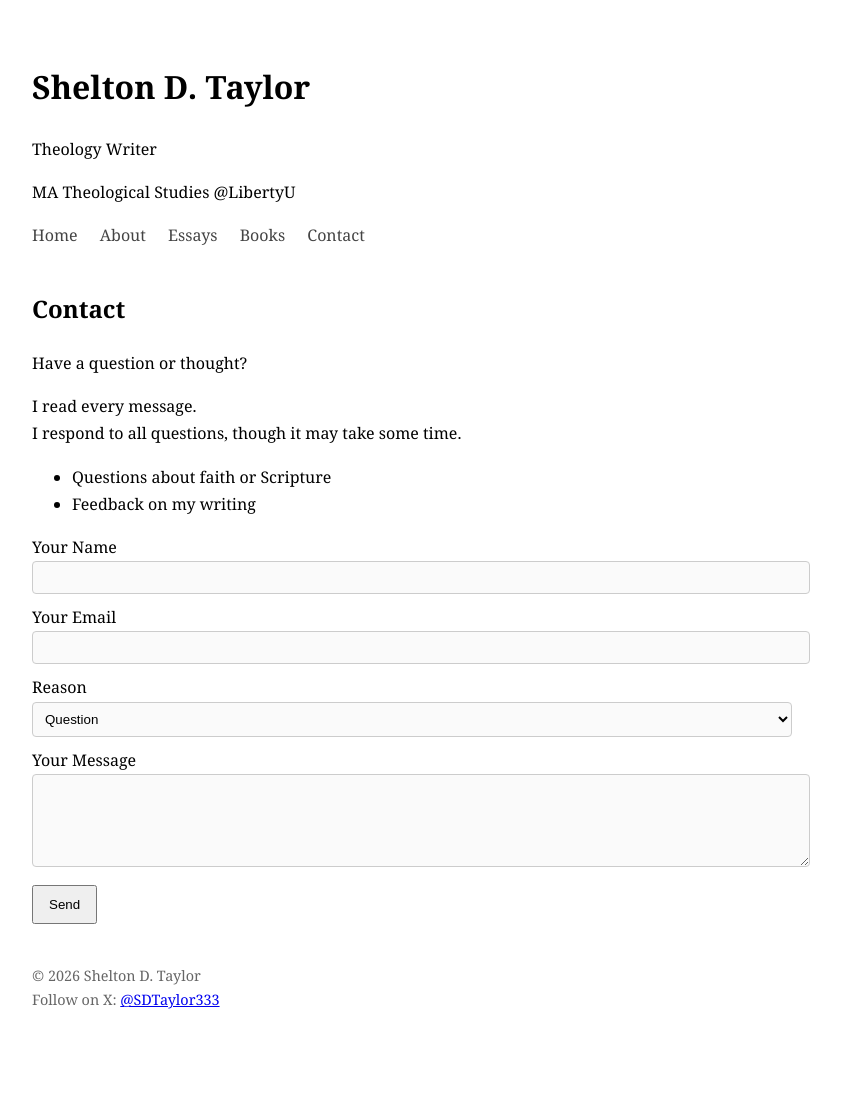
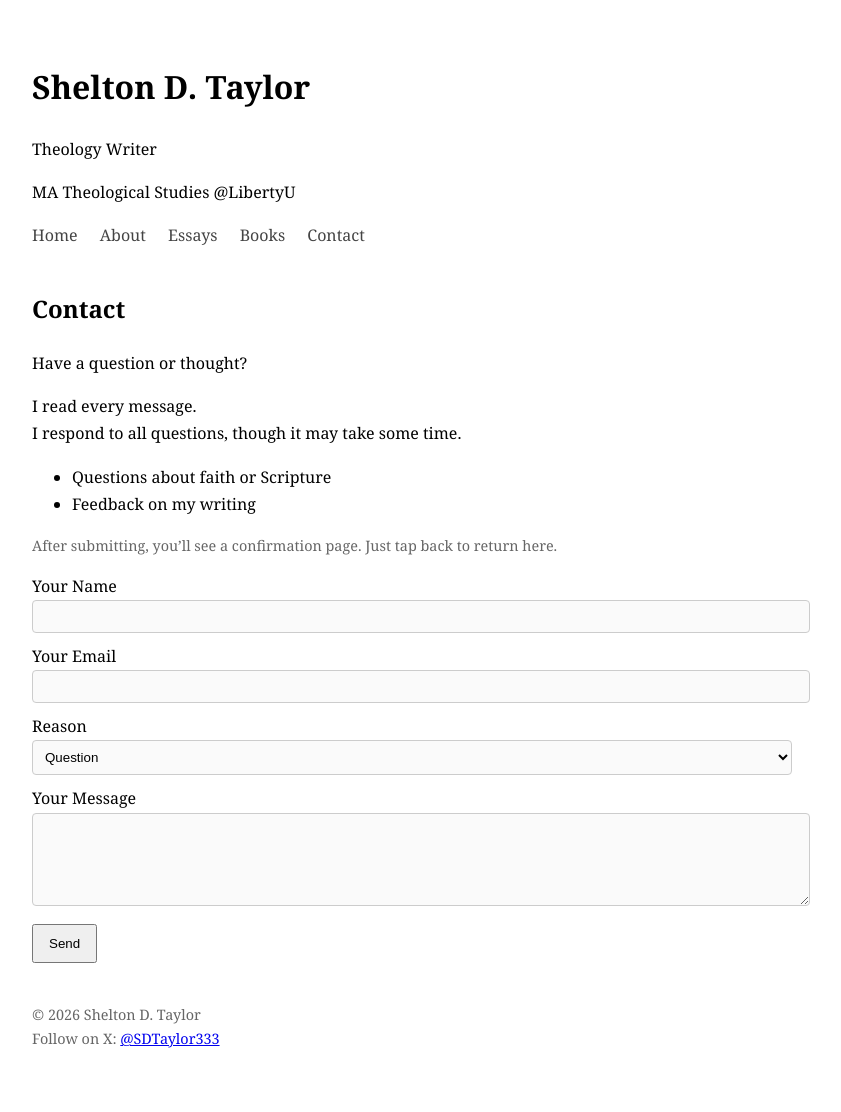
Before and after one commit to sdtaylor333/sdtaylor333.github.io, a Jekyll site: the page built from contact.md, in a window 1280 px wide. Shown: the whole page, without its empty margins (228-1069 px from the left). Built offline with Jekyll 4.4.1, drawn with Linux system fonts in a browser that asks for light colours; before the commit the page ends 1073 px from its top, so only the background shows below that.

Commit message:
Update contact.md

```diff
--- a/contact.md
+++ b/contact.md
@@ -12,6 +12,10 @@ I respond to all questions, though it may take some time.
 
 - Questions about faith or Scripture
 - Feedback on my writing
+
+<p style="font-size:0.9em; color:#666;">
+After submitting, you’ll see a confirmation page. Just tap back to return here.
+</p>
 
 <form action="https://formspree.io/f/mzdjarrz" method="POST">
 
```
